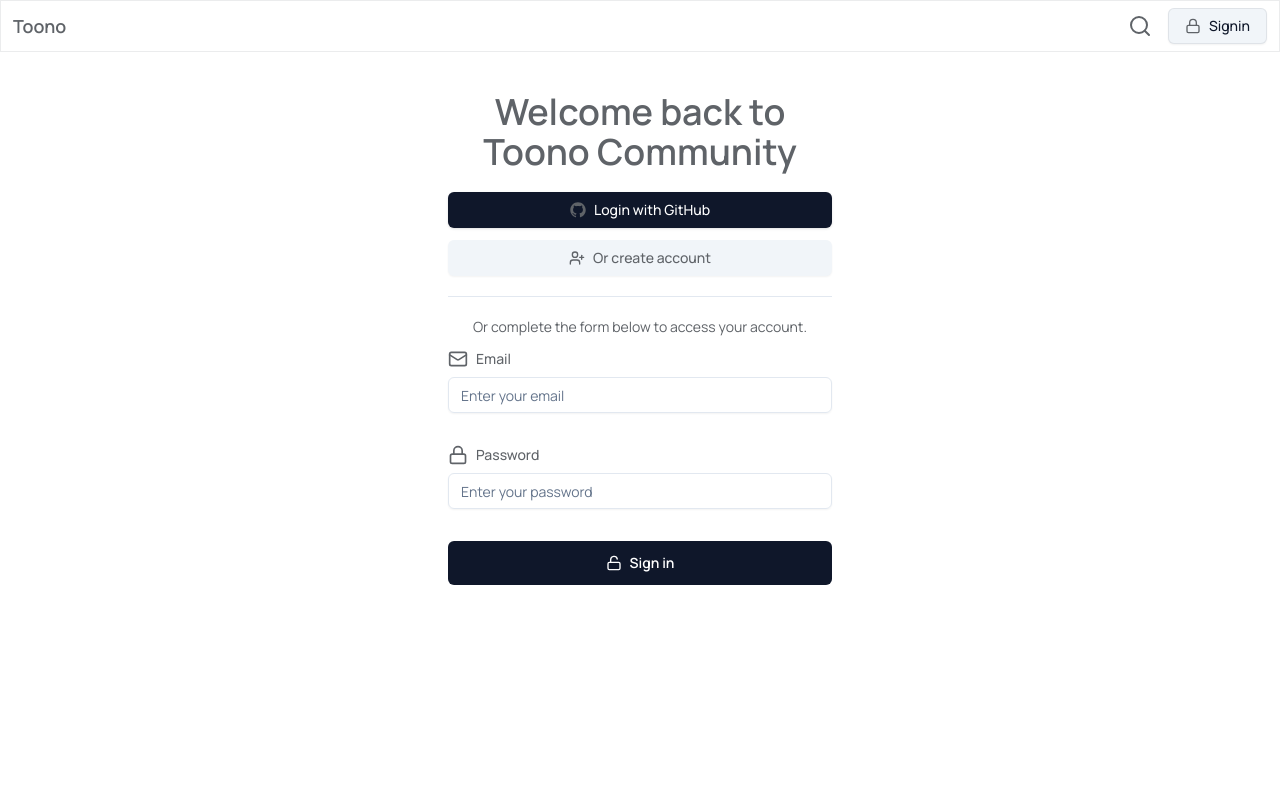
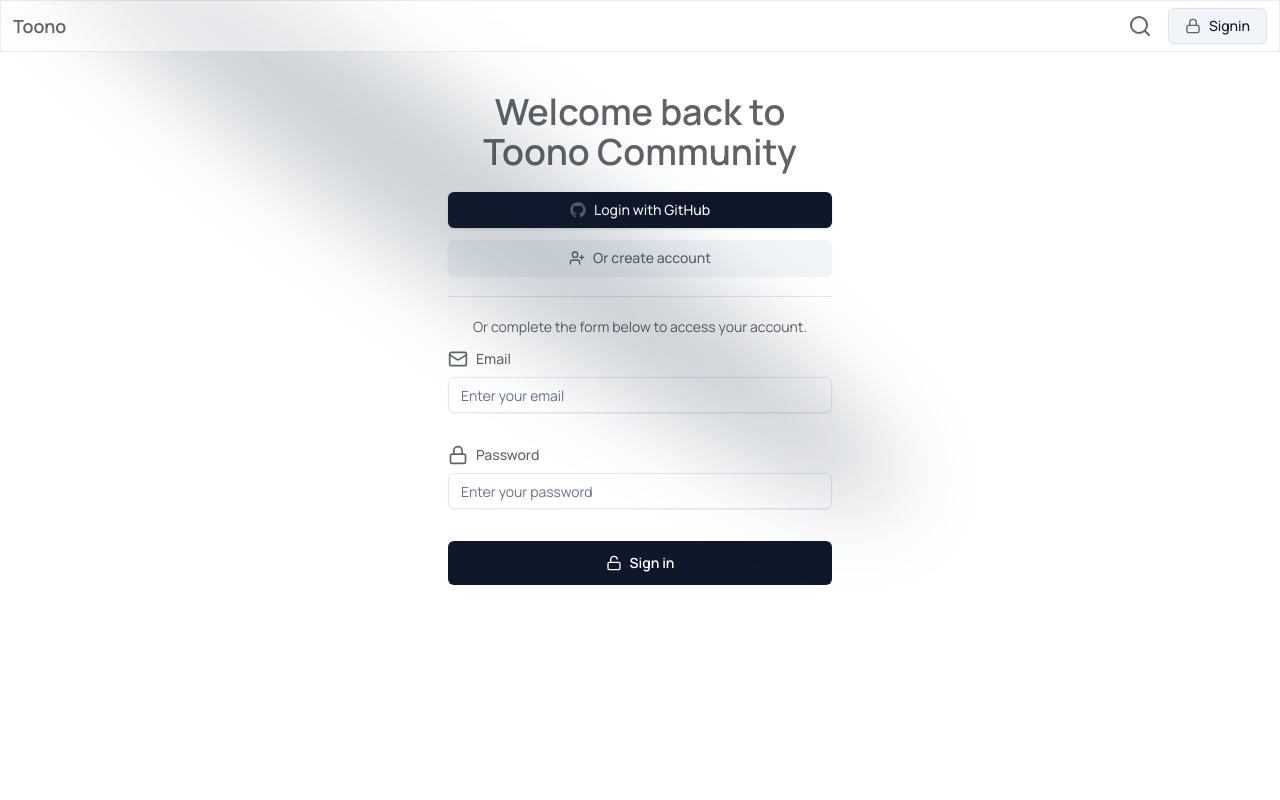
Before and after one commit to KainNhantumbo/toono-community-app, a React (Vite) app: page /auth/sign-in in a window 1280 px wide. Shown: the top 800 px of the page. Built offline with nearby package versions, Linux system fonts and the light colour scheme; no server answers.

Commit message:
feat: added spotlight effect component.

```diff
--- /dev/null
+++ b/src/components/spotlight-effect.tsx
@@ -0,0 +1,50 @@
+import { cn } from "@/lib/utils";
+
+type SpotlightProps = {
+  className?: string;
+  fill?: string;
+};
+
+export const Spotlight = ({ className, fill }: SpotlightProps) => {
+  return (
+    <svg
+      className={cn(
+        "animate-spotlight pointer-events-none absolute z-[1]  h-[169%] w-[138%] opacity-0 lg:w-[84%]",
+        className
+      )}
+      xmlns='http://www.w3.org/2000/svg'
+      viewBox='0 0 3787 2842'
+      fill='none'>
+      <g filter='url(#filter)'>
+        <ellipse
+          cx='1924.71'
+          cy='273.501'
+          rx='1924.71'
+          ry='273.501'
+          transform='matrix(-0.822377 -0.568943 -0.568943 0.822377 3631.88 2291.09)'
+          fill={fill || "white"}
+          fillOpacity='0.21'></ellipse>
+      </g>
+      <defs>
+        <filter
+          id='filter'
+          x='0.860352'
+          y='0.838989'
+          width='3785.16'
+          height='2840.26'
+          filterUnits='userSpaceOnUse'
+          colorInterpolationFilters='sRGB'>
+          <feFlood floodOpacity='0' result='BackgroundImageFix'></feFlood>
+          <feBlend
+            mode='normal'
+            in='SourceGraphic'
+            in2='BackgroundImageFix'
+            result='shape'></feBlend>
+          <feGaussianBlur
+            stdDeviation='151'
+            result='effect1_foregroundBlur_1065_8'></feGaussianBlur>
+        </filter>
+      </defs>
+    </svg>
+  );
+};
--- a/src/router/public/auth/sign-in.tsx
+++ b/src/router/public/auth/sign-in.tsx
@@ -1,4 +1,5 @@
 import { Layout } from "@/components/layout";
+import { Spotlight } from "@/components/spotlight-effect";
 import { Button } from "@/components/ui/button";
 import * as CoreForm from "@/components/ui/form";
 import { Input } from "@/components/ui/input";
@@ -53,6 +54,7 @@
     <Layout>
       <main className='flex w-full flex-col gap-12 px-4'>
         <div className='mx-auto w-full max-w-md p-4 shadow-input md:p-8'>
+          <Spotlight fill='#13273F' className='max-h-[100%]' />
           <h2 className='text-center text-4xl font-bold'>
             Welcome back to {metadata.appName} Community
           </h2>
--- a/tailwind.config.ts
+++ b/tailwind.config.ts
@@ -74,11 +74,22 @@
             transform: "rotate(215deg) translateX(-500px)",
             opacity: "0"
           }
+        },
+        spotlight: {
+          "0%": {
+            opacity: "0",
+            transform: "translate(-72%, -62%) scale(0.5)"
+          },
+          "100%": {
+            opacity: "1",
+            transform: "translate(-50%,-40%) scale(1)"
+          }
         }
       },
       animation: {
         "accordion-down": "accordion-down 0.2s ease-out",
         "meteor-effect": "meteor 5s linear infinite",
+        spotlight: "spotlight 2s ease .75s 1 forwards",
         "accordion-up": "accordion-up 0.2s ease-out"
       },
       fontFamily: {
```
Also changed, not shown: src/components/header.tsx (+8 -0 lines).
